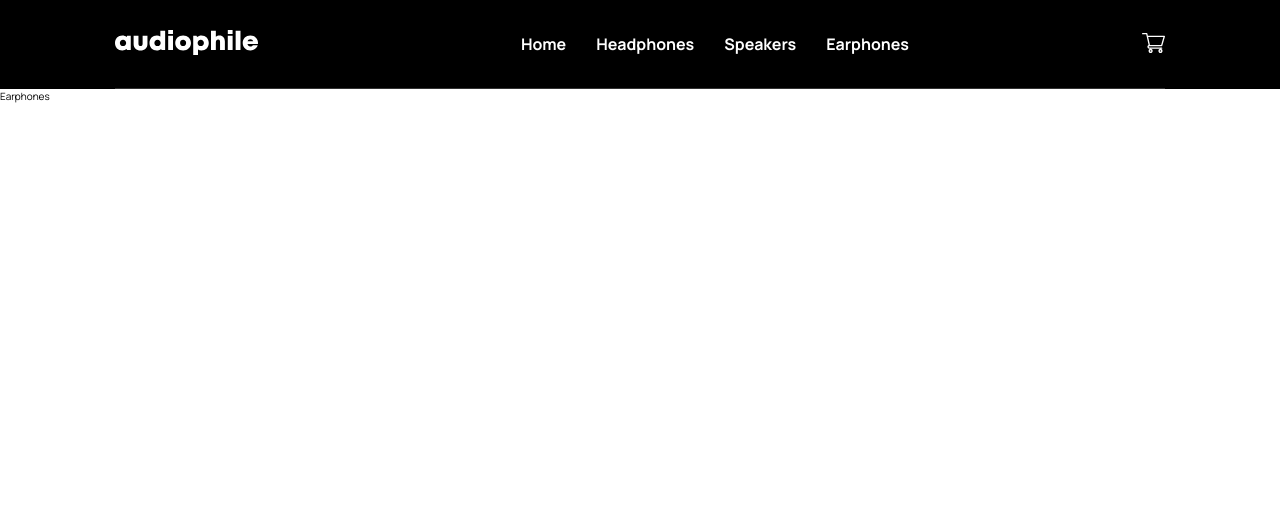
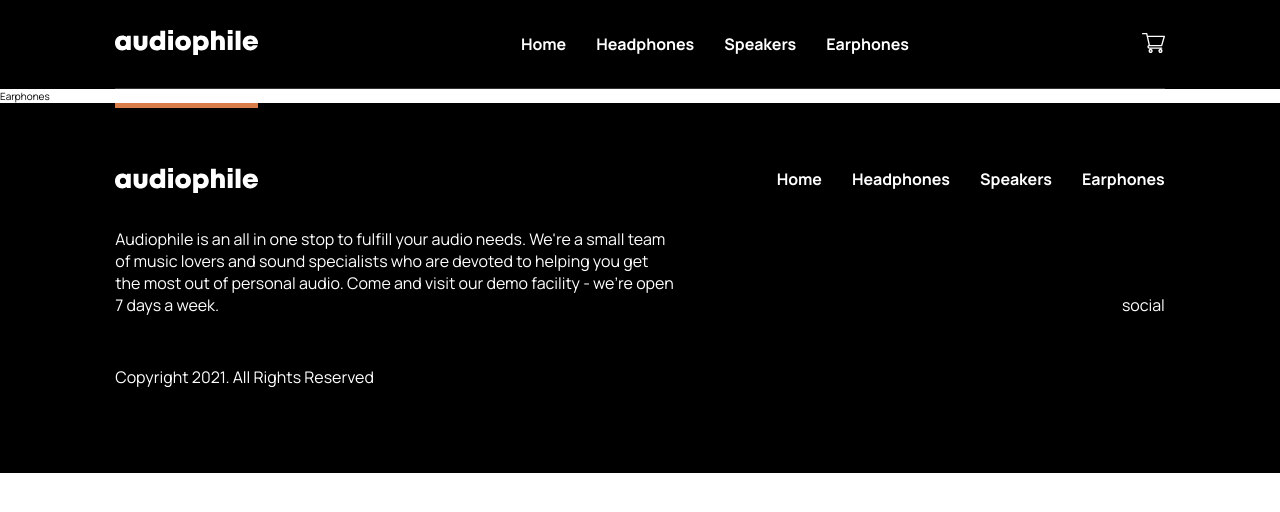
Before and after one commit to Lusindiso/Lusindiso-MERN-Ecommerce-Audiophile, a React (Vite) app in the folder frontend/: page /earphones in a window 1280 px wide. Shown: the top 512 px of the page. Built offline with nearby package versions, Linux system fonts and the light colour scheme.

Commit message:
Add footer component

```diff
--- a/frontend/src/App.jsx
+++ b/frontend/src/App.jsx
@@ -4,6 +4,7 @@ import Speakers from './pages/Speakers';
 import Headphones from './pages/Headphones';
 import Earphones from './pages/Earphones';
 import Navbar from './components/Navbar/Navbar';
+import Footer from './components/Footer/Footer';
 
 const App = () => {
   return (
@@ -23,6 +24,7 @@ const App = () => {
           <Earphones />
         </Route>
       </Switch>
+      <Footer />
     </>
   );
 };
--- a/frontend/src/components/Footer/Footer.jsx
+++ b/frontend/src/components/Footer/Footer.jsx
@@ -0,0 +1,39 @@
+import { Link } from 'react-router-dom';
+import './Footer.scss';
+import Nav from '../Nav/Nav';
+import Logo from '../../assets/logo.svg';
+
+const Footer = () => {
+  return (
+    <footer className='footer'>
+      <div className='container'>
+        <div className='footer--header'>
+          <div className='footer--header__logo'>
+            <Link to='/'>
+              <img src={Logo} alt='Logo' />
+            </Link>
+          </div>
+          <div className='footer--header__navbar'>
+            <Nav />
+          </div>
+        </div>
+
+        <div className='footer--bottom'>
+          <p className='footer-about'>
+            Audiophile is an all in one stop to fulfill your
+            audio needs. We're a small team of music lovers
+            and sound specialists who are devoted to helping
+            you get the most out of personal audio. Come and
+            visit our demo facility - we’re open 7 days a
+            week.
+          </p>
+          <div className='social'>social</div>
+        </div>
+        <p className='copy-right'>
+          Copyright 2021. All Rights Reserved
+        </p>
+      </div>
+    </footer>
+  );
+};
+export default Footer;
--- a/frontend/src/components/Footer/Footer.scss
+++ b/frontend/src/components/Footer/Footer.scss
@@ -0,0 +1,39 @@
+.footer {
+  height: 37rem;
+  background-color: black;
+  color: white;
+  font-size: 1.6rem;
+
+  &--header {
+    display: flex;
+    justify-content: space-between;
+    align-items: flex-end;
+    margin-bottom: 3rem;
+
+    &__logo {
+      border-top: 5px rgb(216, 125, 74) solid;
+      padding-top: 6rem;
+
+      &:hover {
+        opacity: 0.7;
+      }
+    }
+
+    &__navbar {
+      margin-bottom: 0.8rem;
+    }
+  }
+
+  &-about {
+    max-width: 56rem;
+    margin-left: 0;
+    text-align: left;
+  }
+
+  &--bottom {
+    display: flex;
+    justify-content: space-between;
+    align-items: flex-end;
+    margin-bottom: 5rem;
+  }
+}
```
